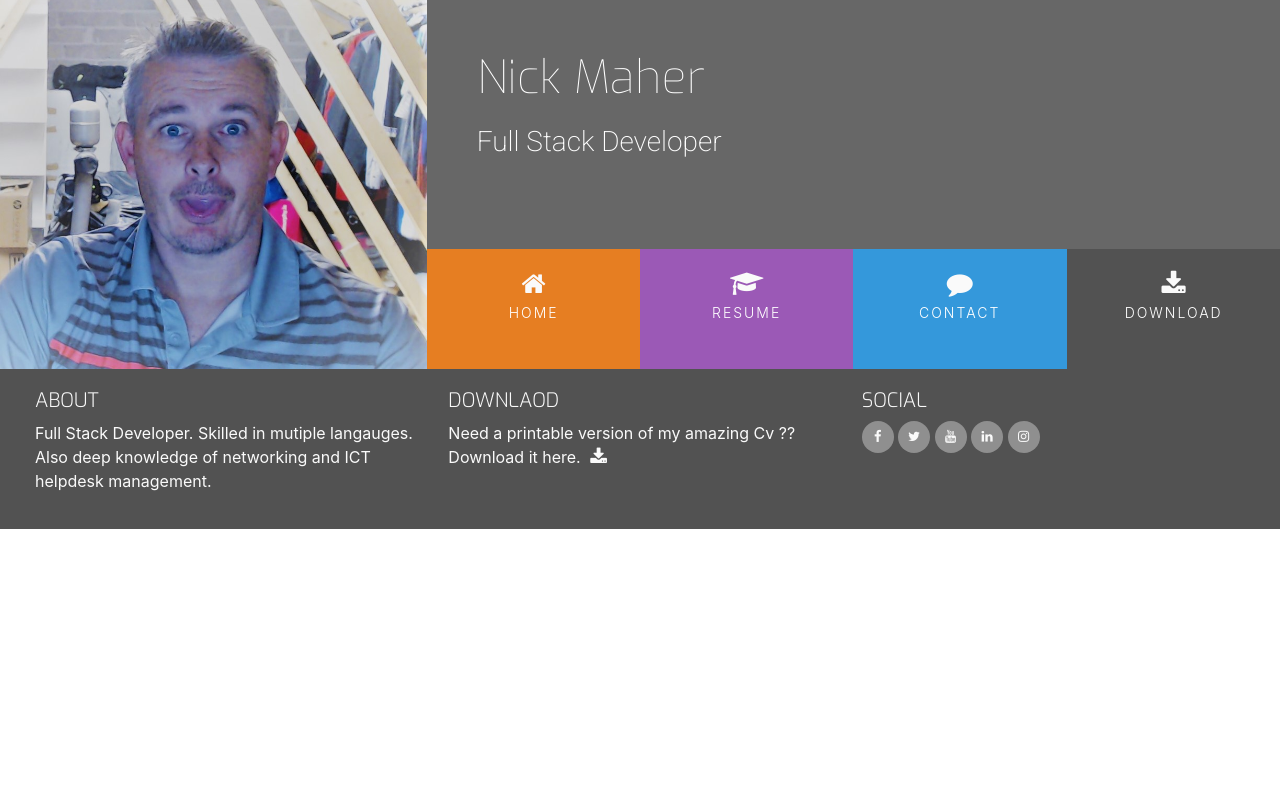
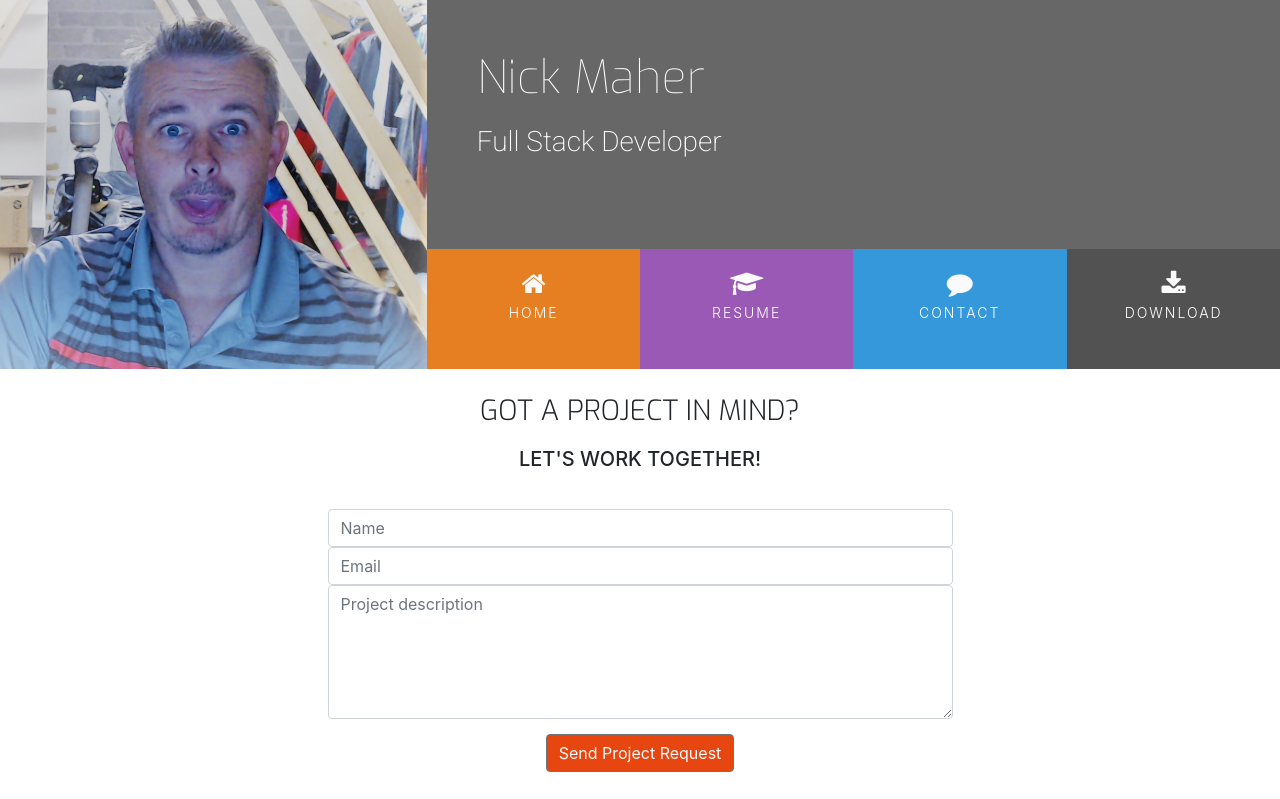
Before and after one commit to nick-maher/My-CV, a plain HTML site: page contact.html in a window 1280 px wide. Shown: the top 799 px of the page. Drawn offline with nearby package versions, Linux system fonts and the light colour scheme.

Commit message:
Cv site completed all HTML / CSS

```diff
--- a/assets/css/style.css
+++ b/assets/css/style.css
@@ -343,3 +343,38 @@ footer {
 .history-items{
     margin-bottom: 30px;
 }
+
+
+/* ----------------------------------------Contact Form */
+
+.contact-heading {
+    font-family: "Exo", sans-serif;
+    font-weight: 300;
+    margin-top: 25px;
+    margin-bottom: 20px;
+}
+
+.center-form {
+    padding-top: 10px;
+    margin: 0 auto;
+    max-width: 70%;
+}
+
+button[type="submit"] {
+    margin-top: 15px;
+    margin-bottom: 20px;
+    color: #fafafa;
+    background-color: #e84610;
+}
+
+
+/* ----------------------------------------Media Queries */
+
+@media(min-width: 992px) {
+    .center-form {
+        padding-top: 30px;
+        min-height: 240px;
+        margin: 0 auto;
+        max-width: 50%;
+    }
+}
--- a/contact.html
+++ b/contact.html
@@ -34,18 +34,11 @@
         <div class="row no-gutters ">
           <div class="col">
             <ul id="nav" class="list-inline menucontainer">
-              <li class="col-6 col-sm-3 ui-menu-color-home list-inline-item menuitem">
-                <a href="#" class="hvr-sweep-to-left"><i class= "fa fa-home"aria-hidden="true"></i><span>Home</span></a>
-              </li>
-              <li class="col-6 col-sm-3 ui-menu-color-resume list-inline-item menuitem">
-                <a href="#" class="hvr-sweep-to-left"><i class= "fa fa-graduation-cap"aria-hidden="true"></i><span>Resume</span></a>
-              </li>
-              <li class="col-6 col-sm-3 ui-menu-color-contact list-inline-item menuitem">
-                <a href="#" class="hvr-sweep-to-left"><i class= "fa fa-comment"aria-hidden="true"></i><span>Contact</span></a>
-              </li>
-              <li class="col-6 col-sm-3 ui-menu-color-download list-inline-item menuitem">
-                <a href="#" class="hvr-sweep-to-left"><i class= "fa fa-download"aria-hidden="true"></i><span>Download</span></a>
-              </li>
+            <li class="col-6 col-sm-3 ui-menu-color-home list-inline-item menuitem"> <a href="index.html" class="hvr-sweep-to-left"><i class= "fa fa-home"aria-hidden="true"></i><span>Home</span></a> </li>
+            <li class="col-6 col-sm-3 ui-menu-color-resume list-inline-item menuitem"> <a href="resume.html" class="hvr-sweep-to-left"><i class= "fa fa-graduation-cap"aria-hidden="true"></i><span>Resume</span></a> </li>
+            <li class="col-6 col-sm-3 ui-menu-color-contact list-inline-item menuitem"> <a href="contact.html" class="hvr-sweep-to-left"><i class= "fa fa-comment"aria-hidden="true"></i><span>Contact</span></a> </li>
+            <li class="col-6 col-sm-3 ui-menu-color-download list-inline-item menuitem"> <a href="./cv/sample-cv.pdf" target="_blank" class="hvr-sweep-to-left"><i class= "fa fa-download"aria-hidden="true"></i><span>Download</span></a> </li>
+          </ul>
           </div>
         </div>
 
@@ -58,10 +51,29 @@
 
   </header>
 
-  <section>
+   <section class="container-fluid">
+        <div class="row bg-color-contact">
+            <div class="col">
+                <h3 class="contact-heading uppercase text-center">Got a project in mind?</h3>
+                <h5 class="uppercase text-center">Let's work together!</h5>
 
+                <div class="center-form">
+                    <form>
+                        <input type="text" name="name" id="fullname" class="form-control" placeholder="Name" required />
+                        <input type="email" name="email" id="emailaddress" class="form-control" placeholder="Email" required />
+                        <textarea rows="5" name="projectsummary" id="projectsummary" class="form-control" placeholder="Project description" required></textarea>
+                        <div class="form-row text-center">
+                            <div class="col">
+                                <button type="submit" class="btn btn-secondary">Send Project Request</button>
+                            </div>
+                        </div>
+                    </form>
+                </div>
 
-  </section>
+            </div>
+        </div>
+
+    </section>>
 
   <footer class="container-fluid">
     <div id="footer-details" class="row">
@@ -76,7 +88,7 @@
         <h5 class="uppercase general-sub">Downlaod</h5>
         <p class="inline-block">
           Need a printable version of my amazing Cv ?? Download it here.
-          <a href="#" target="_blank" class= "cv-pdf">
+          <a href="cv/sample-cv.pdf" target="_blank" class= "cv-pdf">
             <i class= "fa fa-download" aria-hidden="true"></i>
             <span class= "sr-only">Download Link</span>
           </a>
```
Also changed, not shown: index.html (+8 -5 lines), resume.html (+7 -26 lines), 1 other file.
